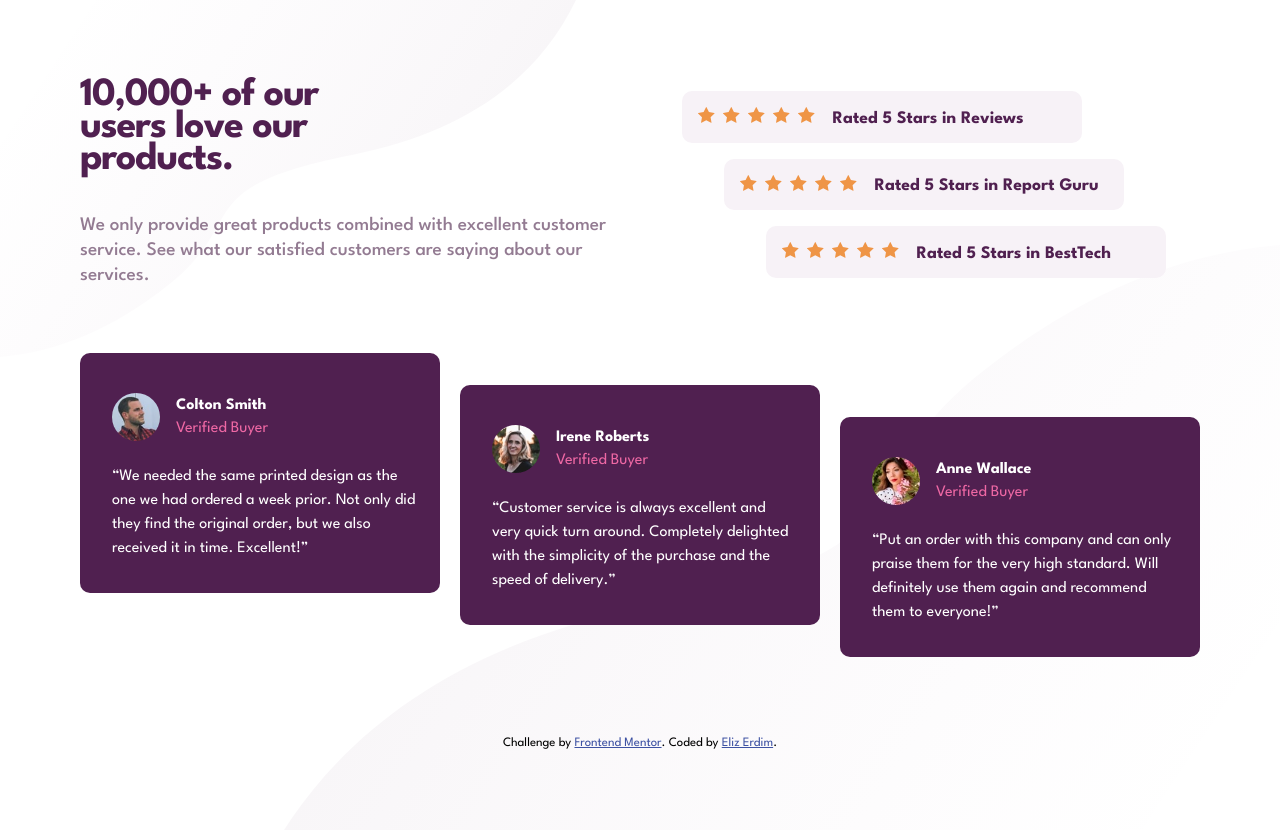
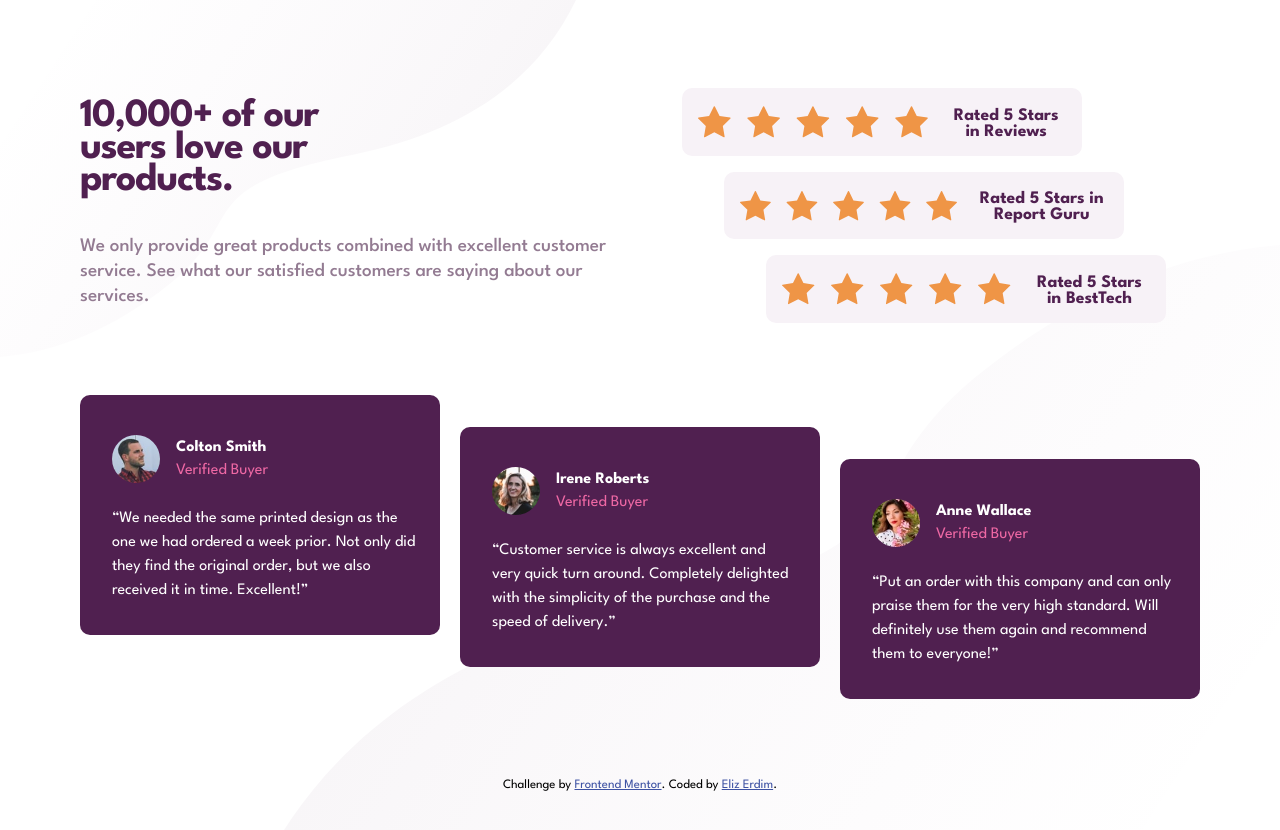
Before and after one commit to elizerdim/social-proof-section, a plain HTML site: page index.html in a window 1280 px wide. Drawn offline with Linux system fonts and the light colour scheme.

Commit message:
Add viewBox to SVGs

```diff
--- a/index.html
+++ b/index.html
@@ -23,7 +23,7 @@
       </div>
       <aside class="social-proof__ratings">
         <article>
-          <svg width="117" height="16" xmlns="http://www.w3.org/2000/svg">
+          <svg viewBox="0 0 117 16" xmlns="http://www.w3.org/2000/svg">
             <path id="star" d="M16.539 6.097a.297.297 0 00-.24-.202l-5.36-.779L8.542.26a.296.296 0 00-.53 0L5.613 5.117l-5.36.779a.297.297 0 00-.165.505l3.88 3.78-.917 5.34a.297.297 0 00.43.312l4.795-2.52 4.794 2.52a.296.296 0 00.43-.313l-.916-5.338L16.464 6.4c.08-.08.11-.197.075-.304z" fill="#EF9546" fill-rule="nonzero"/>
             <use href="#star" x="25" />
             <use href="#star" x="50" />
@@ -33,7 +33,7 @@
           <p>Rated 5 Stars in Reviews</p>
         </article>
         <article>
-          <svg width="117" height="16" xmlns="http://www.w3.org/2000/svg">
+          <svg viewBox="0 0 117 16" xmlns="http://www.w3.org/2000/svg">
             <use href="#star" x="0" />
             <use href="#star" x="25" />
             <use href="#star" x="50" />
@@ -43,7 +43,7 @@
           <p>Rated 5 Stars in Report Guru</p>
         </article>
         <article>
-          <svg width="117" height="16" xmlns="http://www.w3.org/2000/svg">
+          <svg viewBox="0 0 117 16" xmlns="http://www.w3.org/2000/svg">
             <use href="#star" x="0" />
             <use href="#star" x="25" />
             <use href="#star" x="50" />
```
